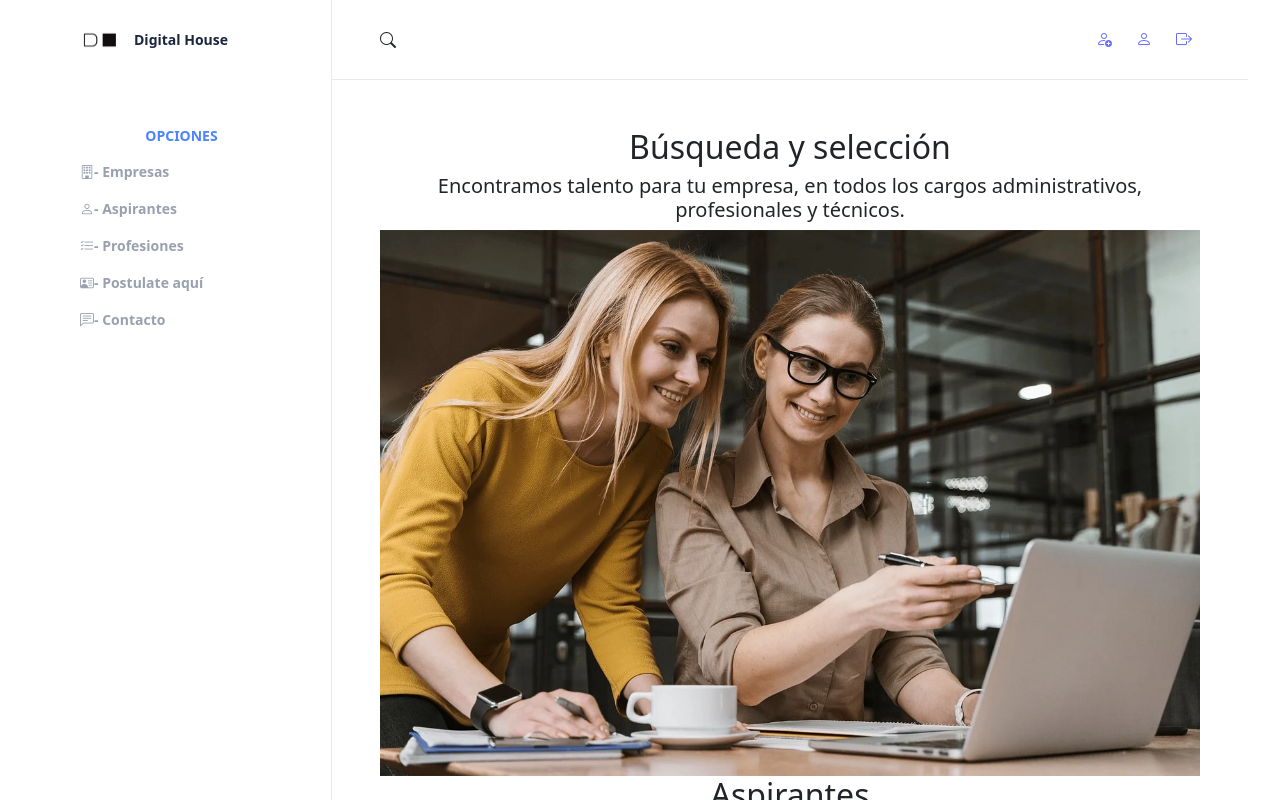
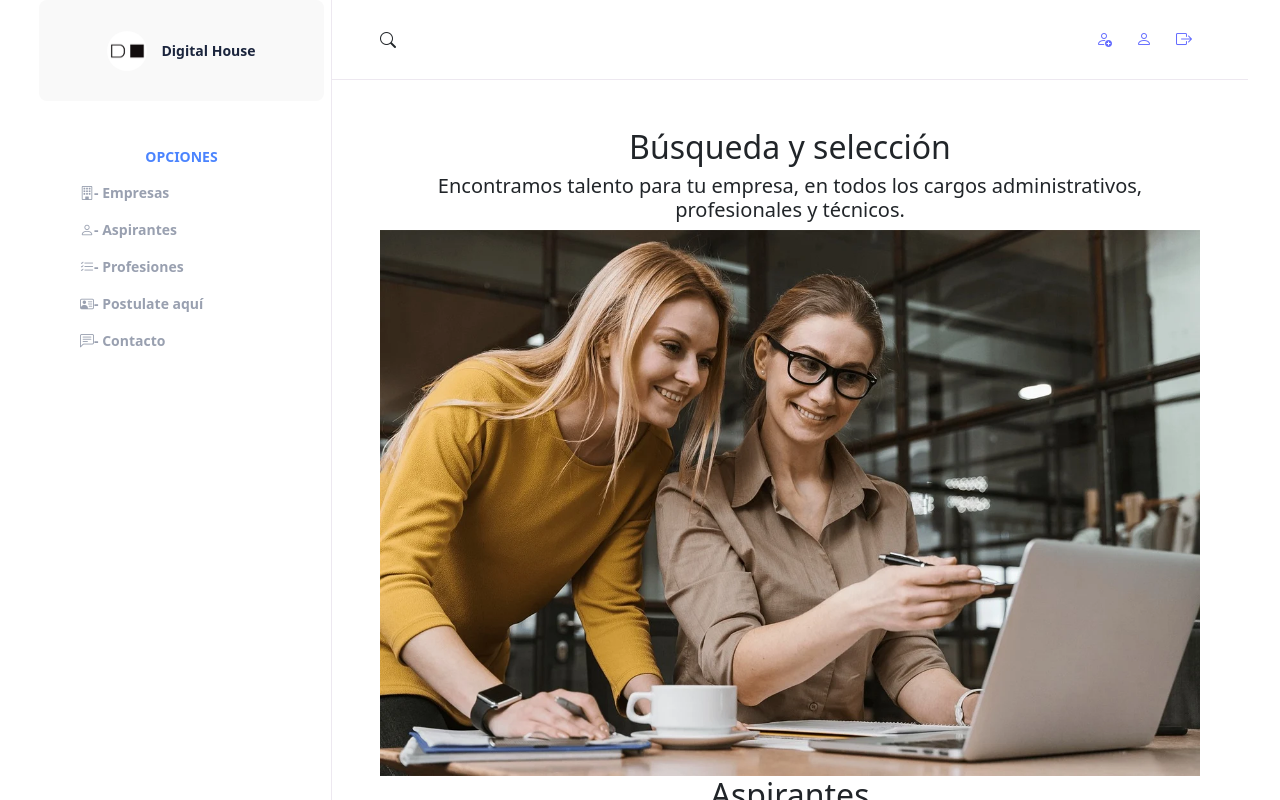
Before and after one commit to JuanJoseVillalobos/grupo21_challenge, a React (Vite) app in the folder client/mi-proyecto/: page / in a window 1280 px wide. Built offline with nearby package versions, Linux system fonts and the light colour scheme.

Commit message:
se me rompe al querer usar el componente {Route} para las rutas

```diff
--- a/client/mi-proyecto/package.json
+++ b/client/mi-proyecto/package.json
@@ -12,7 +12,8 @@
   "dependencies": {
     "bootstrap": "^5.3.2",
     "react": "^18.2.0",
-    "react-dom": "^18.2.0"
+    "react-dom": "^18.2.0",
+    "react-router-dom": "^6.22.0"
   },
   "devDependencies": {
     "@types/react": "^18.2.43",
--- a/client/mi-proyecto/src/components/cajaCostado.jsx
+++ b/client/mi-proyecto/src/components/cajaCostado.jsx
@@ -1,56 +1,72 @@
 import React from 'react';
 import '../assets/css/style.css'
+
+import { Link , Route} from 'react-router-dom';
+import Tarjeta from './Tarjeta';
+import Profesiones from './Profesiones';
 
 function CajaCostado() {
 	return (
 		<>
 			<header className="menu-wrap">
+				<button>
+						<Link to='/'>
 				<figure className="user">
 					<div className="user-avatar">
-						<img src="./src/assets/images/logo-dh.png" alt="Logo Digital House	" />
+							<img src="./src/assets/images/logo-dh.png" alt="Logo Digital House	" />
+
 					</div>
 					<figcaption>
 						Digital House
 					</figcaption>
 				</figure>
+						</Link>
+				</button>
+
 				<nav>
 					<section className="menu">
 						<h3>Opciones</h3>
 						<ul>
 							<li>
-								<a href="#">
+								<Link to='/empresas'>
 									<i className="bi bi-building" />
 									- Empresas
-								</a>
+								</Link>
 							</li>
 							<li>
-								<a href="#">
+								<Link to="/aspirantes">
 									<i className="bi bi-person" />
 									- Aspirantes
-								</a>
+								</Link>
 							</li>
 							<li>
-								<a href="#">
+								<Link to="/profesiones">
 									<i className="bi bi-list-check"/>
 									- Profesiones
-								</a>
+								</Link>
+							</li>
+
+							<li>
+								<Link to="/postulate">
+									<i className="bi bi-person-vcard"/>
+									- Postulate aquí
+								</Link>
 							</li>
 							<li>
-								<a href="#">
-									<i className="bi bi-person-vcard"/>
-									- Postulate aquí
-								</a>
-							</li>
-							<li>
-								<a href="#">
+								<Link to="/contacto">
 									<i className="bi bi-chat-left-text"/>
 									- Contacto
-								</a>
+								</Link>
 							</li>
 						</ul>
 					</section>
 				</nav>
+
+
+
 			</header>
+
+
 		</>
 	);
 };
--- a/client/mi-proyecto/src/components/centro.jsx
+++ b/client/mi-proyecto/src/components/centro.jsx
@@ -3,12 +3,14 @@ import Inicio from './Inicio'
 import Tarjeta from './Tarjeta'
 import Profesiones from './Profesiones'
 
+
 function Centro() {
   return (
     <>
+
         <Inicio/>
         <Tarjeta/>
-        <Profesiones/>
+
     </>
   )
 }
--- a/client/mi-proyecto/src/main.jsx
+++ b/client/mi-proyecto/src/main.jsx
@@ -2,10 +2,12 @@ import React from 'react'
 import ReactDOM from 'react-dom/client'
 import App from './App.jsx'
 import './index.css'
+import {BrowserRouter} from 'react-router-dom'
 
 ReactDOM.createRoot(document.getElementById('root')).render(
-  <React.StrictMode>
+  <BrowserRouter>
+
     <App />
 
-  </React.StrictMode>,
+  </BrowserRouter>,
 )
```
Also changed, not shown: client/mi-proyecto/src/App.jsx (+13 -7 lines), 1 other file (tests, documents, lock files or other folders).
